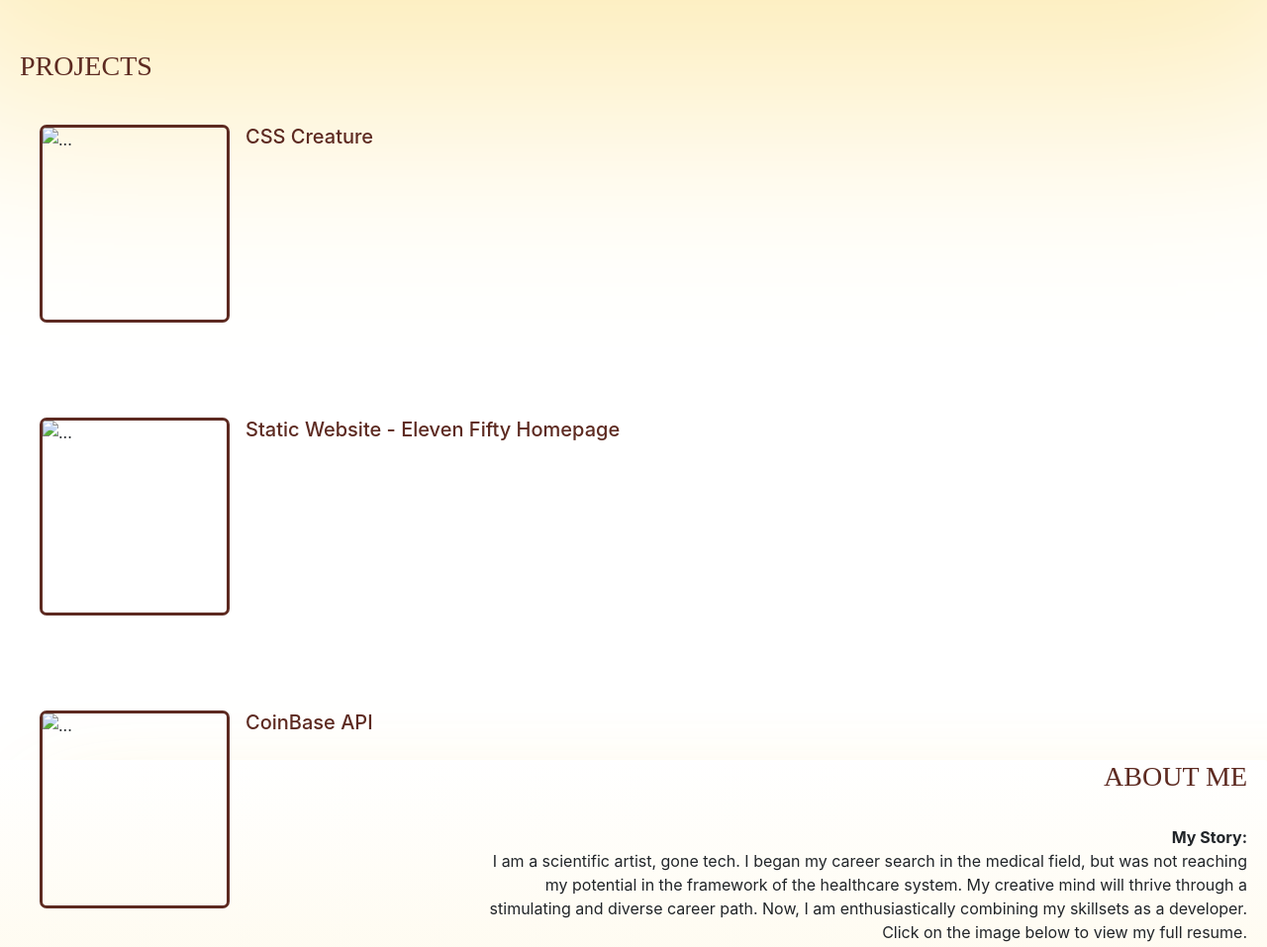
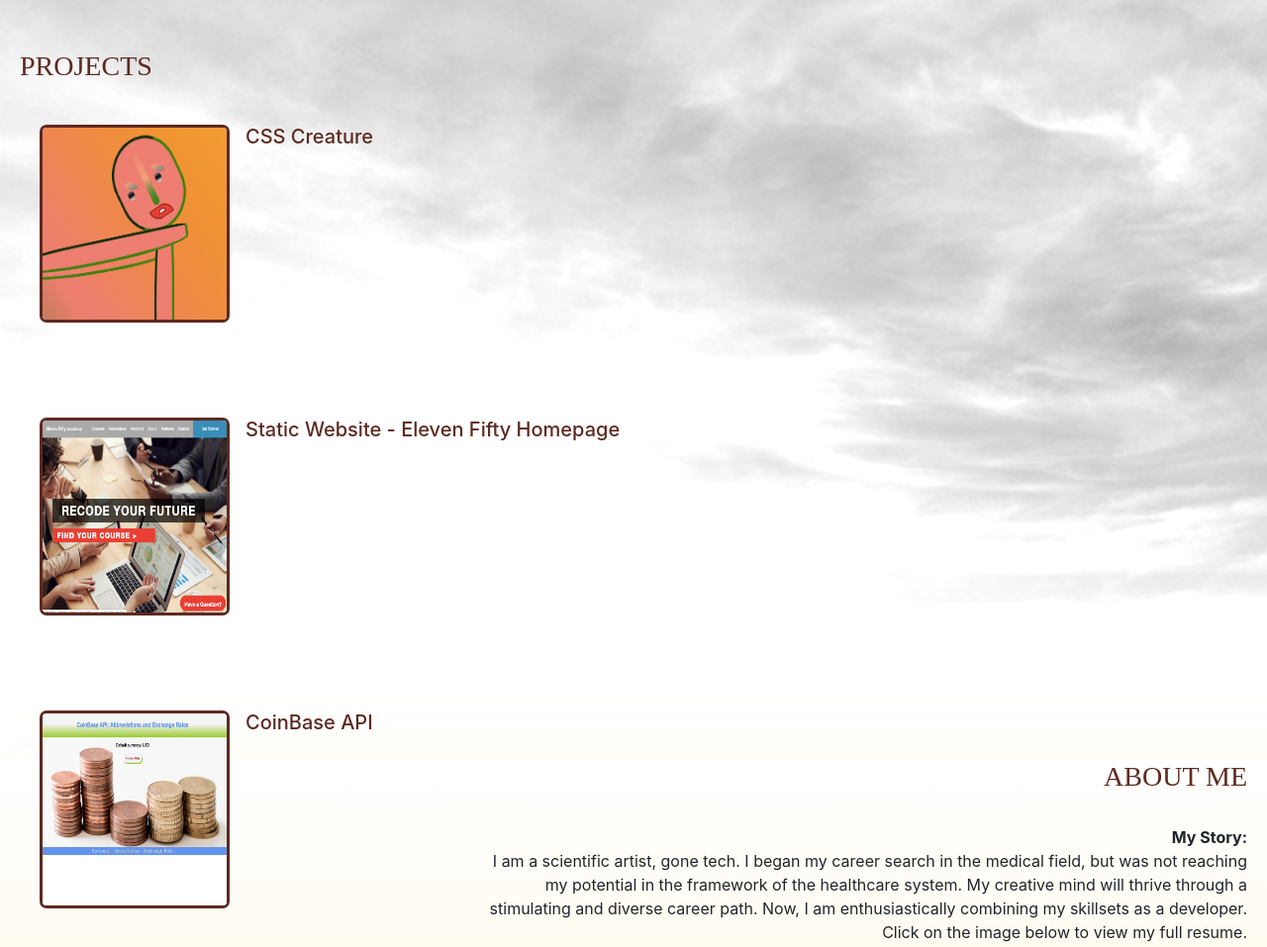
Before and after one commit to AB984/ab984.github.io, a plain HTML site: page index.html in a window 1280 px wide. Shown: the part 860-1817 px from the top of the page at 99% size. Drawn offline with nearby package versions, Linux system fonts and the light colour scheme.

Commit message:
update photo location

```diff
--- a/index.html
+++ b/index.html
@@ -61,7 +61,7 @@
                 <br>
                 <ul class="list-unstyled">
                     <li class="media">
-                      <img src="../extraNonsense/cssCreatureThumbnail.png" class="mr-3" alt="...">
+                      <img src="./assets/cssCreatureThumbnail.png" class="mr-3" alt="...">
                       <a target="blank" href="https://codepen.io/ABWylde/pen/VwYNyXo">
                       <div class="media-body">
                         <h5 class="mt-0 mb-1">CSS Creature</h5>
@@ -73,7 +73,7 @@
                     <br>
                     <br>
                     <li class="media my-4">
-                      <img src="../extraNonsense/staticThumbnail.png" class="mr-3" alt="...">
+                      <img src="./assets/staticThumbnail.png" class="mr-3" alt="...">
                       <a target="blank" href="https://ab984.github.io/StaticLayout/">
                       <div class="media-body">
                         <h5 class="mt-0 mb-1">Static Website - Eleven Fifty Homepage</h5>
@@ -92,7 +92,7 @@
                       </div>
                     </li> -->
                     <li class="media">
-                        <img src="../extraNonsense/cryptoAPI-thumbnail.png" class="mr-3" alt="...">
+                        <img src="./assets/cryptoAPI-thumbnail.png" class="mr-3" alt="...">
                         <a target="blank" href="https://ab984.github.io/CryptoAPI/">
                         <div class="media-body">
                           <h5 class="mt-0 mb-1">CoinBase API</h5>
@@ -119,7 +119,7 @@
                 <span><b>My Story:</b></span>
                 <p>I am a scientific artist, gone tech. I began my career search in the medical field, but was not reaching my potential in the framework of the healthcare system. My creative mind will thrive through a stimulating and diverse career path. Now, I am enthusiastically combining my skillsets as a developer. Click on the image below to view my full resume. </p>
                 <br>
-                <a href="https://drive.google.com/file/d/1iCITNVSVb5WL5jPCC1F5_4xgeVWyoWGg/view?usp=sharing" target="blank"><img src="../extraNonsense/resumeThumbnail.png" height="450" width="500"></a>
+                <a href="https://drive.google.com/file/d/1iCITNVSVb5WL5jPCC1F5_4xgeVWyoWGg/view?usp=sharing" target="blank"><img src="./assets/resumeThumbnail.png" height="450" width="500"></a>
                 <br>
                 <a class="linkedIn"    href="https://www.linkedin.com/in/ab-scherschel-0595001a1/"><b>LinkedIn Profile </b></a>
                 <a class="linkedIn"    href="https://github.com/AB984"><b> GitHub Profile</b></a>
--- a/portfolio.css
+++ b/portfolio.css
@@ -72,7 +72,7 @@ body {
 
 .jumbotron {
     text-align: right;
-    background: url(../extraNonsense/DSC_0222.JPG) center bottom;
+    background: url(./assets/DSC_0222.JPG) center bottom;
     background-size: cover;
     background-position: center;
     /* color:#82D35F; */
@@ -132,7 +132,7 @@ h3 {
 
 .projectBackground {
     padding-top: 50px;
-    background-image: url(../extraNonsense/moreSkyBackground.png);
+    background-image: url(./assets/moreSkyBackground.png);
     width: 100vw;
     height: 90vh;
     background-size: cover;
@@ -170,7 +170,6 @@ h3 {
     width: 100vw; */
     border-radius: 2px;
     /* background-size: cover; */
-    /* background: url(../extraNonsense/skyImage.png); */
 }
 
 .contactMe {
```
Also changed, not shown: assets/cryptoAPI-thumbnail.png (added), assets/cssCreatureThumbnail.png (added), assets/moreSkyBackground.png (added), assets/resumeThumbnail.png (added), assets/staticThumbnail.png (added), 1 other file.
